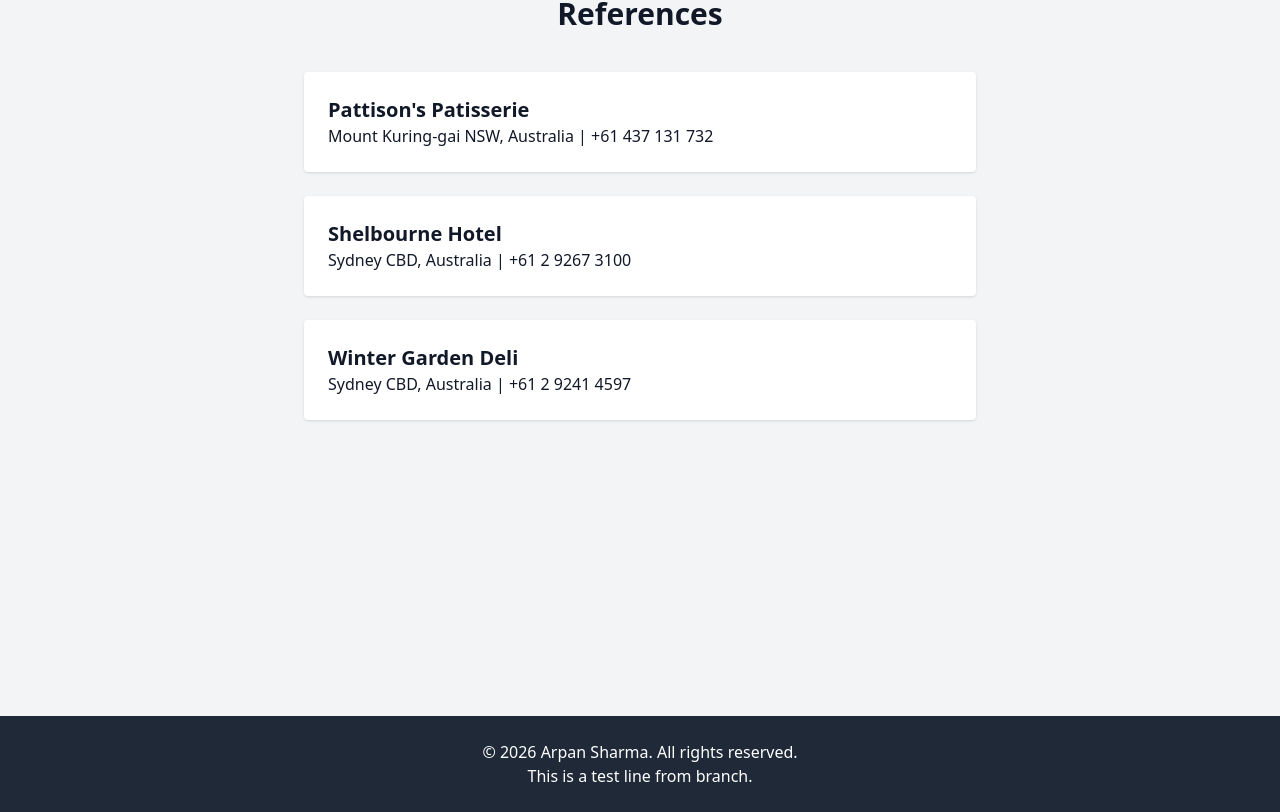
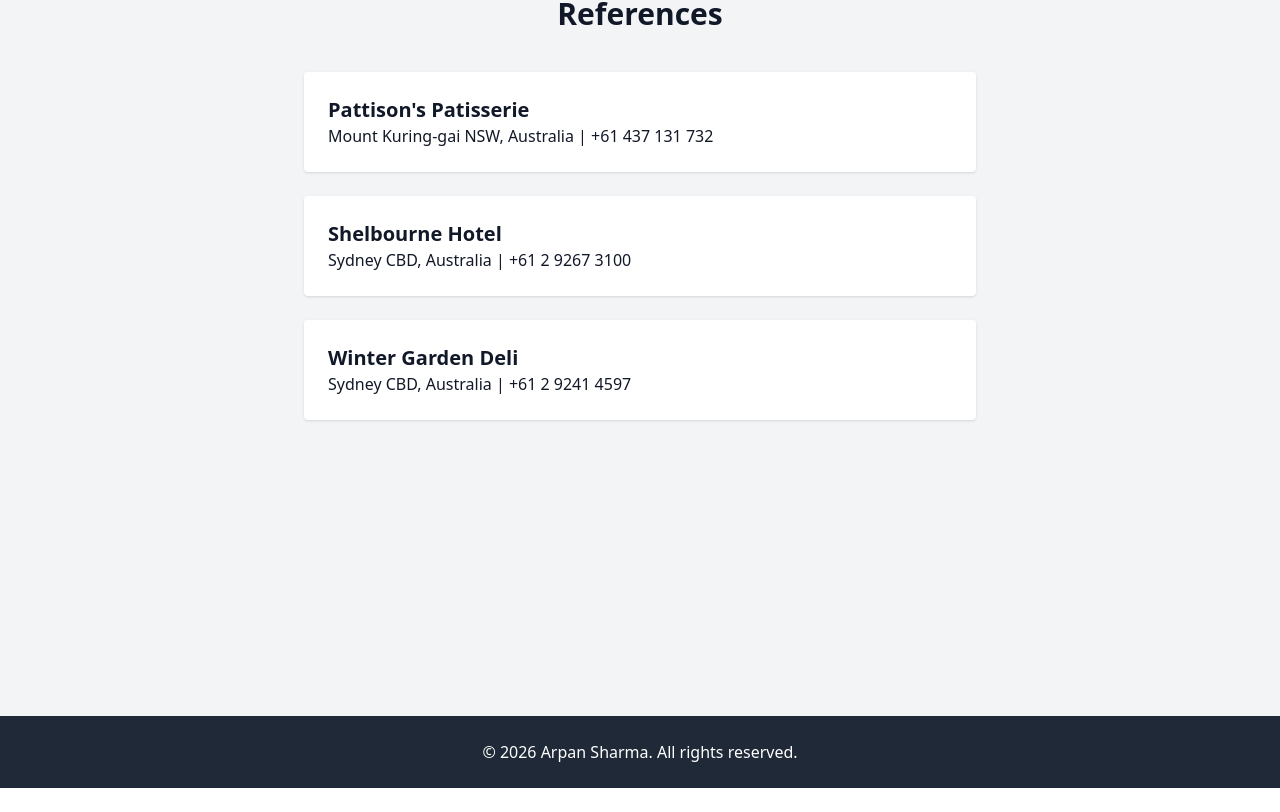
Before and after one commit to arpan260/my-portfolio, a React (Create React App) app: page / in a window 1280 px wide. Shown: the part 2548-3360 px from the top of the page. After the commit the page ends 3336 px from the top, so only its background shows below. Built offline with nearby package versions, Linux system fonts and the light colour scheme.

Commit message:
Removed test line from App.js

```diff
--- a/package.json
+++ b/package.json
@@ -16,8 +16,11 @@
     "start": "react-scripts start",
     "build": "react-scripts build",
     "test": "react-scripts test",
-    "eject": "react-scripts eject"
+    "eject": "react-scripts eject",
+    "predeploy": "npm run build",
+    "deploy": "gh-pages -d build"
   },
+  "homepage": "https://arpan260.github.io/my-portfolio",
   "eslintConfig": {
     "extends": [
       "react-app",
@@ -38,6 +41,7 @@
   },
   "devDependencies": {
     "autoprefixer": "^10.4.27",
+    "gh-pages": "^6.3.0",
     "postcss": "^8.5.8",
     "tailwindcss": "^3.4.19"
   }
--- a/src/App.js
+++ b/src/App.js
@@ -160,7 +160,6 @@
       {/* Footer */}
       <footer className="bg-gray-800 text-white py-6 text-center">
         <p>&copy; 2026 Arpan Sharma. All rights reserved.</p>
-        <p>This is a test line from branch.</p>
 
       </footer>
     </div>
```
Also changed, not shown: 1 other file (tests, documents, lock files or other folders).
